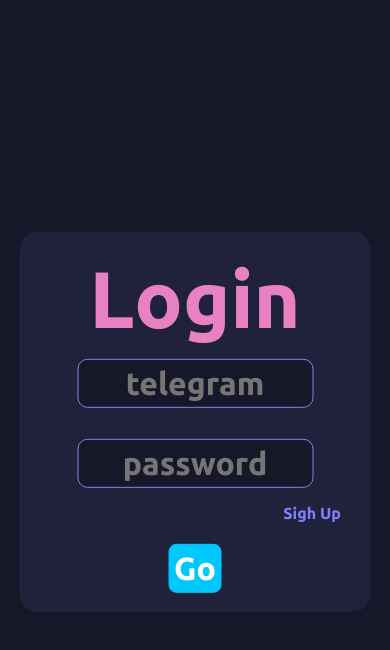
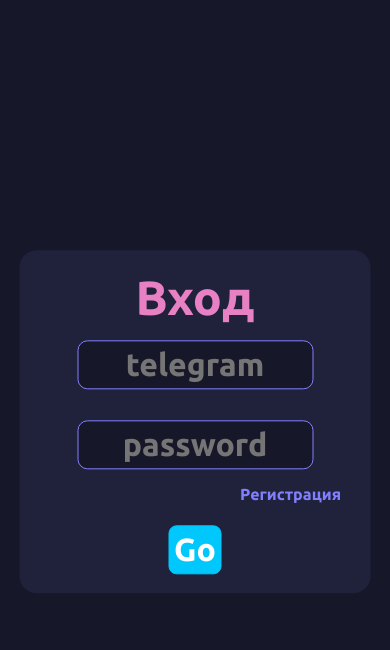
Before and after one commit to artemki2077/pixel_battle_mirea, a Flask app: page /login in a window 390 px wide. Shown: the top 650 px of the page. Run offline with Flask 3, Linux system fonts and the light colour scheme.

Commit message:
fix some bugs

```diff
--- a/static/css/signup.css
+++ b/static/css/signup.css
@@ -103,6 +103,9 @@ input[type=submit]:hover{
 }
 
 @media screen and (max-width: 500px) {
+    .lable{
+        font-size: 3rem;
+    }
     .form{
         width: 80%;
     }
@@ -110,3 +113,14 @@ input[type=submit]:hover{
         width: 75%;
     }
 }
+@media screen and (max-width: 362px) {
+    .lable{
+        font-size: 2rem;
+    }
+    .form{
+        width: 80%;
+    }
+    input[type=text], input[type=password]{
+        width: 75%;
+    }
+}
--- a/static/js/map.js
+++ b/static/js/map.js
@@ -262,6 +262,7 @@ function click(e){
 		req.json().then((res)=>{
 			if(res.ok){
 				map.cells[res.params.y][res.params.x].color = res.params.color;
+				last_time = new Date();
 			}else{
 				console.log(res.result);
 				if(res.last_time){
@@ -329,8 +330,8 @@ function draw() {
 	rect(
 		-(canvas_size / 2),
 		-(canvas_size / 2),
-		canvas_size + 2,
-		canvas_size + 2,
+		canvas_size + 4,
+		canvas_size + 4,
 		"#a1e7fb"
 	);
 
--- a/templates/login.html
+++ b/templates/login.html
@@ -4,25 +4,22 @@
     <meta charset="UTF-8">
     <meta http-equiv="X-UA-Compatible" content="IE=edge">
     <meta name="viewport" content="width=device-width, initial-scale=1.0">
-    <link rel="stylesheet" href="/static/css/login.css">
-    <title>Login</title>
+    <link rel="stylesheet" href="/static/css/signup.css">
+    <title>Вход</title>
 </head>
 <body>
     <div class="form">
         <form action="" method="post">
-            <div class="lable">Login</div>
+            <div class="lable">Вход</div>
             <div class="nickname">
                 <input placeholder="telegram" name="username" type="text" value="{{username}}" required>
             </div>
             <div class="pass">
                 <input placeholder="password" name="password" type="password" value="{{password}}" required>
             </div>
-
             <div class="sign_up">
-                <a href="/signup">Sigh Up</a>
+                <a href="/signup">Регистрация</a>
             </div>
-
-
             <center class="answer">
                 {{answer}}
             </center>
--- a/templates/signup.html
+++ b/templates/signup.html
@@ -5,12 +5,12 @@
     <meta http-equiv="X-UA-Compatible" content="IE=edge">
     <meta name="viewport" content="width=device-width, initial-scale=1.0">
     <link rel="stylesheet" href="/static/css/signup.css">
-    <title>Login</title>
+    <title>Вход</title>
 </head>
 <body>
     <div class="form">
         <form action="" method="post">
-            <div class="lable">Sign Up</div>
+            <div class="lable">Регистрация</div>
             <div class="nickname">
                 <input placeholder="telegram" name="username" type="text" value="{{username}}" required>
             </div>
@@ -18,7 +18,7 @@
                 <input placeholder="password" name="password" type="password" value="{{password}}" required>
             </div>
             <div class="sign_up">
-                <a href="/login">log In</a>
+                <a href="/login">Вход</a>
             </div>
             <center class="answer">
                 {{answer}}
```
